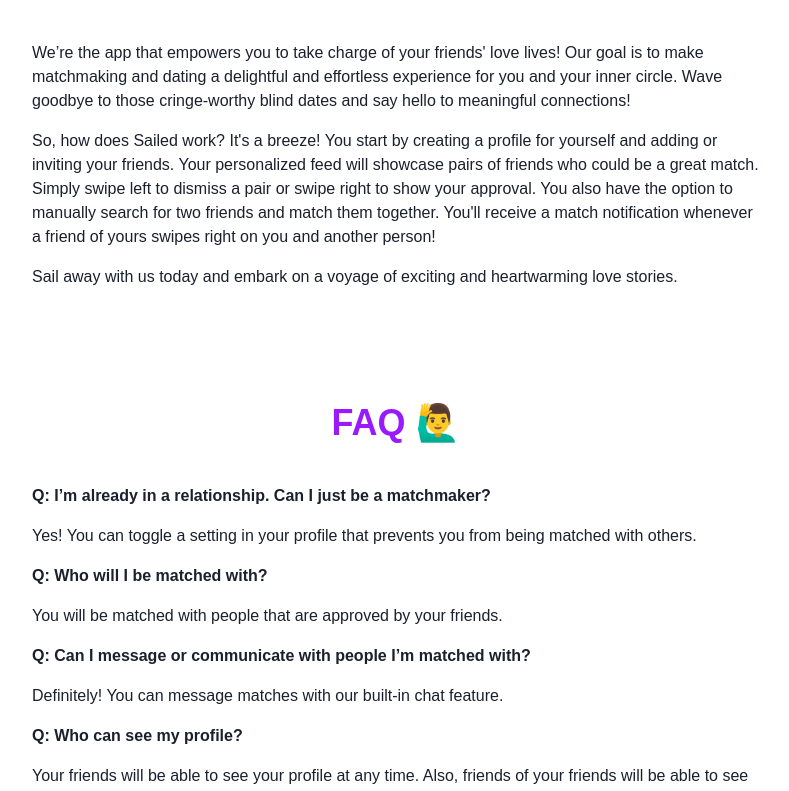
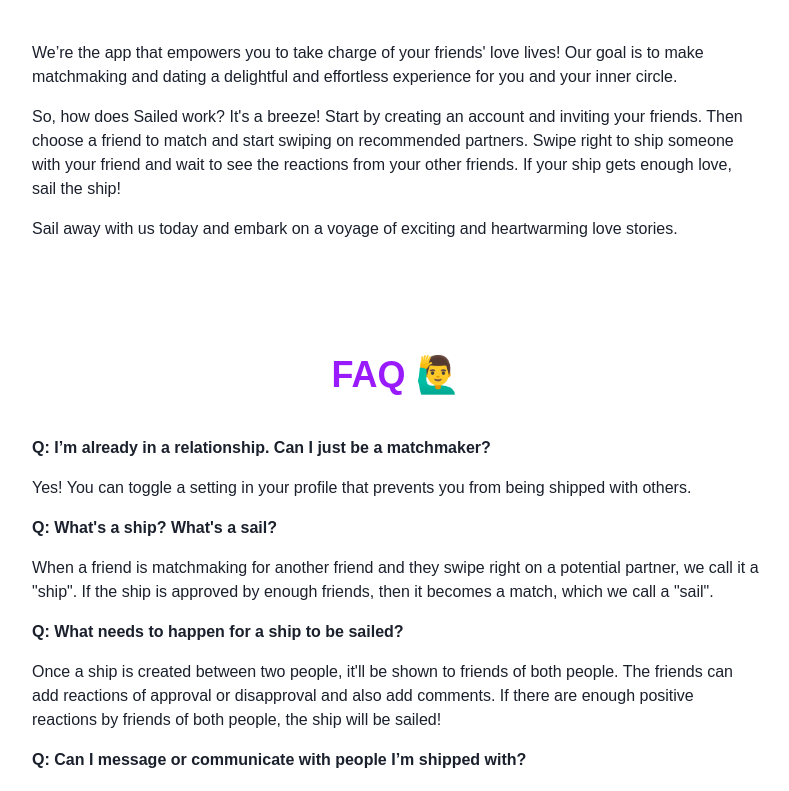
Before and after one commit to team-vibe-labs/sail-website, a Next.js app: page / in a window 1280 px wide. Shown: the part 902-1693 px from the top of the page, without its empty margins (244-1033 px from the left). Built offline with nearby package versions, Linux system fonts and the light colour scheme.

Commit message:
Update about and FAQ sections

```diff
--- a/src/components/main/index.tsx
+++ b/src/components/main/index.tsx
@@ -121,19 +121,14 @@
           <Text>
             We’re the app that empowers you to take charge of your friends' love
             lives! Our goal is to make matchmaking and dating a delightful and
-            effortless experience for you and your inner circle. Wave goodbye to
-            those cringe-worthy blind dates and say hello to meaningful
-            connections!
+            effortless experience for you and your inner circle.
           </Text>
           <Text>
-            So, how does Sailed work? It's a breeze! You start by creating a
-            profile for yourself and adding or inviting your friends. Your
-            personalized feed will showcase pairs of friends who could be a
-            great match. Simply swipe left to dismiss a pair or swipe right to
-            show your approval. You also have the option to manually search for
-            two friends and match them together. You'll receive a match
-            notification whenever a friend of yours swipes right on you and
-            another person!
+          So, how does Sailed work? It's a breeze!
+          Start by creating an account and inviting your friends.
+          Then choose a friend to match and start swiping on recommended partners.
+          Swipe right to ship someone with your friend and wait to see the reactions from your other friends.
+          If your ship gets enough love, sail the ship!
           </Text>
 
           <Text>
@@ -155,29 +150,30 @@
           </Text>
           <Text>
             Yes! You can toggle a setting in your profile that prevents you from
-            being matched with others.
+            being shipped with others.
           </Text>
 
-          <Text fontWeight={"bold"}>Q: Who will I be matched with?</Text>
+          <Text fontWeight={"bold"}>Q: What's a ship? What's a sail?</Text>
 
           <Text>
-            You will be matched with people that are approved by your friends.
+            When a friend is matchmaking for another friend and they swipe right on a potential partner,
+            we call it a "ship". If the ship is approved by enough friends, then it becomes a match, which we call a "sail".
+          </Text>
+
+          <Text fontWeight={"bold"}>Q: What needs to happen for a ship to be sailed?</Text>
+
+          <Text>
+            Once a ship is created between two people, it'll be shown to friends of both people.
+            The friends can add reactions of approval or disapproval and also add comments. If there
+            are enough positive reactions by friends of both people, the ship will be sailed!
           </Text>
 
           <Text fontWeight={"bold"}>
-            Q: Can I message or communicate with people I’m matched with?
+            Q: Can I message or communicate with people I’m shipped with?
           </Text>
 
           <Text>
             Definitely! You can message matches with our built-in chat feature.
-          </Text>
-
-          <Text fontWeight={"bold"}>Q: Who can see my profile?</Text>
-
-          <Text>
-            Your friends will be able to see your profile at any time. Also,
-            friends of your friends will be able to see your profile while
-            matchmaking.
           </Text>
 
           <Text fontWeight={"bold"}>
```
